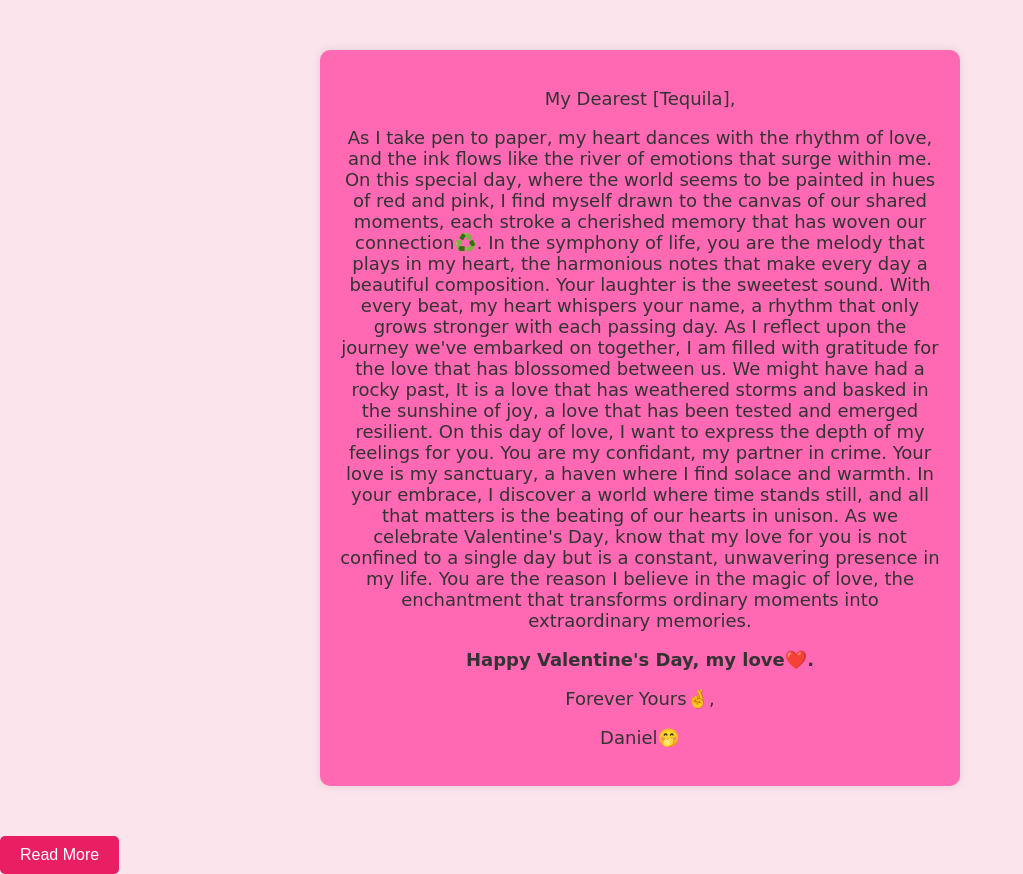
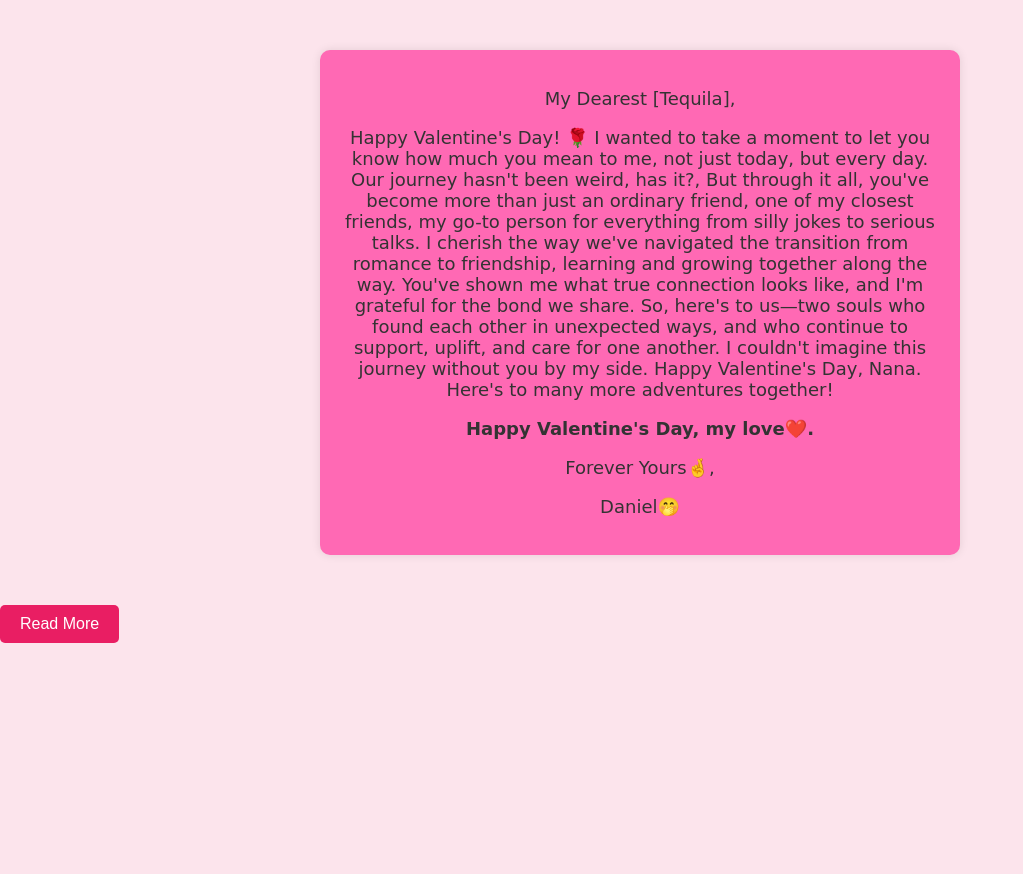
Before and after one commit to Danielobasa/Danny, a plain HTML site: page index.html in a window 1280 px wide. Shown: the whole page, without its empty margins (0-1023 px from the left). After the commit the page ends 800 px from the top, so only its background shows below. Drawn offline with Linux system fonts and the light colour scheme.

Commit message:
Update index.html

```diff
--- a/index.html
+++ b/index.html
@@ -12,15 +12,11 @@
 
 <p>My Dearest [Tequila],</p>
 
-As I take pen to paper, my heart dances with the rhythm of love, and the ink flows like the river of emotions that surge within me. On this special day, where the world seems to be painted in hues of red and pink, I find myself drawn to the canvas of our shared moments, each stroke a cherished memory that has woven our connection♻️.
-
-In the symphony of life, you are the melody that plays in my heart, the harmonious notes that make every day a beautiful composition. Your laughter is the sweetest sound. With every beat, my heart whispers your name, a rhythm that only grows stronger with each passing day.
-
-As I reflect upon the journey we've embarked on together, I am filled with gratitude for the love that has blossomed between us. We might have had a rocky past, It is a love that has weathered storms and basked in the sunshine of joy, a love that has been tested and emerged resilient.
-
-On this day of love, I want to express the depth of my feelings for you. You are my confidant, my partner in crime. Your love is my sanctuary, a haven where I find solace and warmth. In your embrace, I discover a world where time stands still, and all that matters is the beating of our hearts in unison.
-
-As we celebrate Valentine's Day, know that my love for you is not confined to a single day but is a constant, unwavering presence in my life. You are the reason I believe in the magic of love, the enchantment that transforms ordinary moments into extraordinary memories.
+Happy Valentine's Day! 🌹 I wanted to take a moment to let you know how much you mean to me, not just today, but every day.
+Our journey hasn't been weird, has it?, But through it all, you've become more than just an ordinary friend, one of my closest friends, my go-to person for everything from silly jokes to serious talks.
+I cherish the way we've navigated the transition from romance to friendship, learning and growing together along the way. You've shown me what true connection looks like, and I'm grateful for the bond we share.
+So, here's to us—two souls who found each other in unexpected ways, and who continue to support, uplift, and care for one another. I couldn't imagine this journey without you by my side.
+Happy Valentine's Day, Nana. Here's to many more adventures together!
 
 <p><strong>Happy Valentine's Day, my love❤️.</strong></p>
 
```
